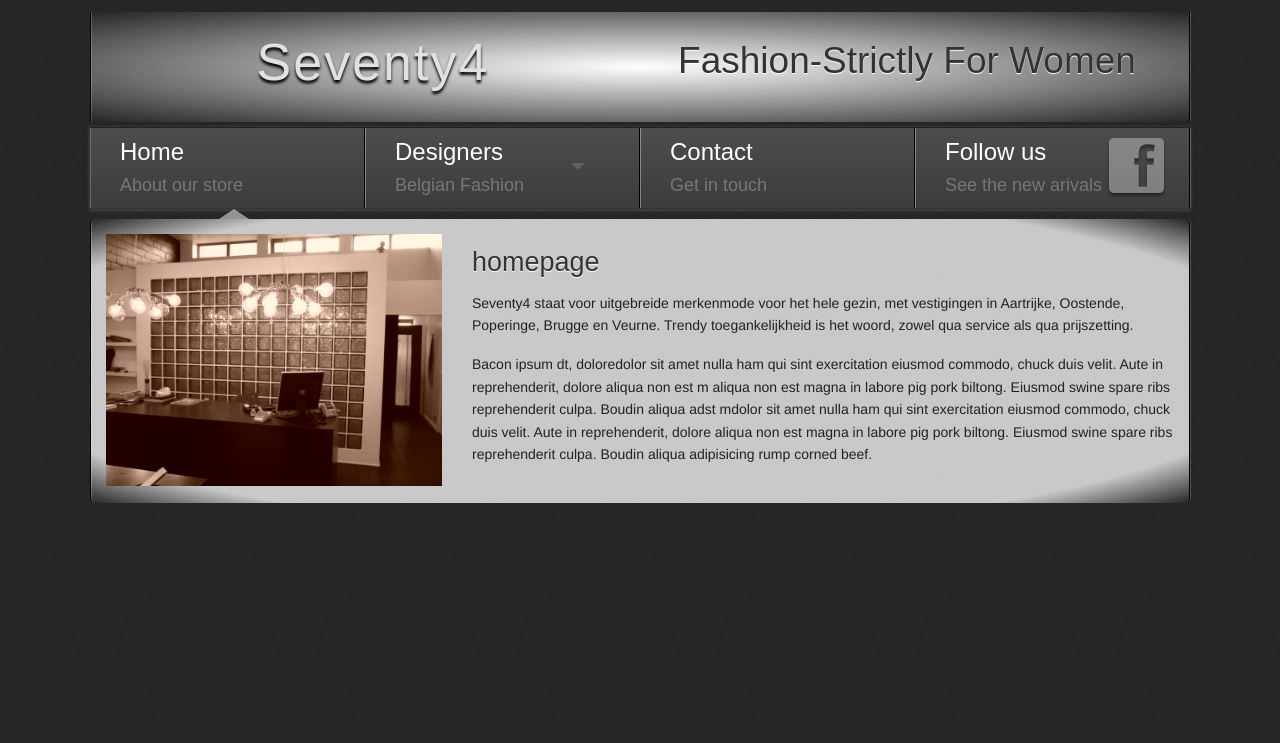
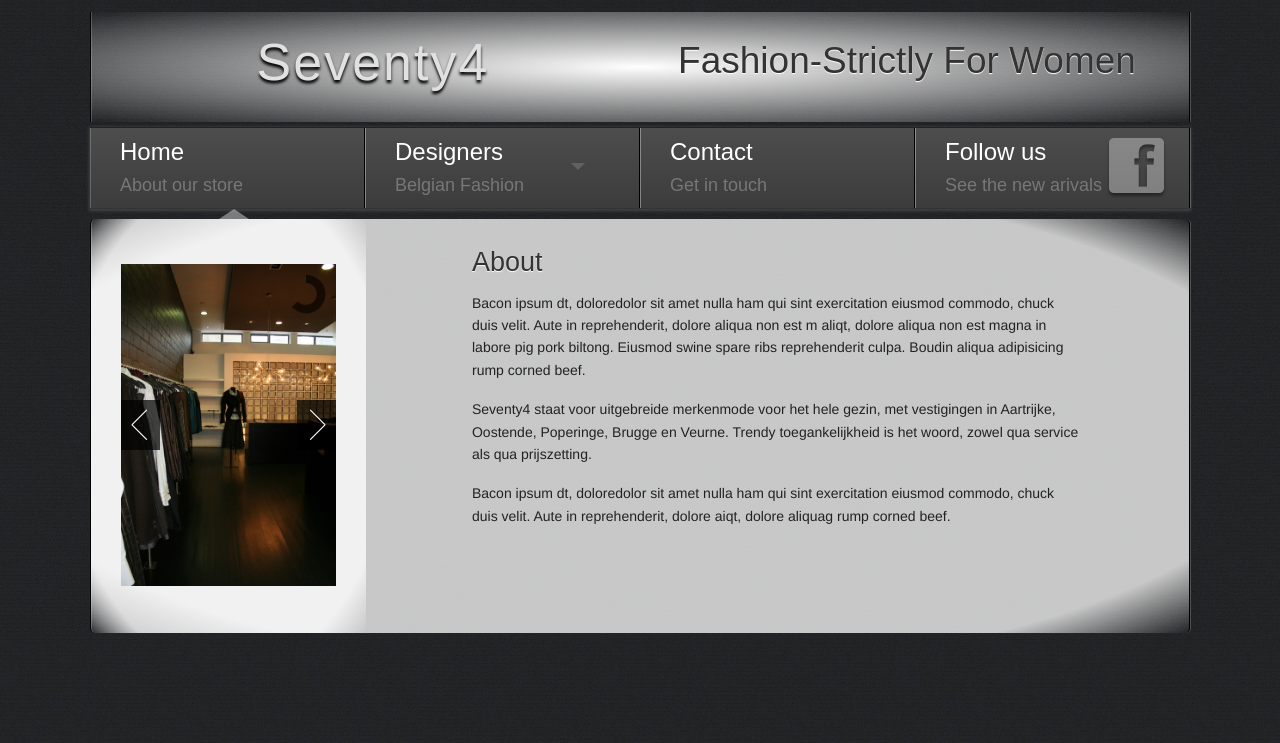
Before and after one commit to koriko/realdeal, a PHP site: page /index.html in a window 1280 px wide. Shown: the top 743 px of the page. Run offline with PHP 8.4, Linux system fonts and the light colour scheme; some web fonts are replaced.

Commit message:
homepage layout

```diff
--- a/index.html
+++ b/index.html
@@ -87,49 +87,76 @@
 
   <div id="homepage" class="row  text-center  transition background-opacity-corners border-left border-right border-shadow">
     <div class="arrow-up no-transition" style="margin-left:10%"> </div>
-    <div class="four columns text-center mobile-text-center">
-      <img style=""src="images/bg.jpg" alt="slide image">
-    </div>
-    <div class="eight columns text-left mobile-text-center">
-      <h3  style="">homepage </h3>
-      <p>Seventy4 staat voor uitgebreide merkenmode voor het hele gezin, met vestigingen in Aartrijke, Oostende, Poperinge, Brugge en Veurne. Trendy toegankelijkheid is het woord, zowel qua service als qua prijszetting.</p>
 
 
 
 
-       <p>Bacon ipsum dt, doloredolor sit amet nulla ham qui sint exercitation eiusmod commodo, chuck duis velit. Aute in reprehenderit, dolore aliqua non est m aliqua non est magna in labore pig pork biltong. Eiusmod swine spare ribs reprehenderit culpa. Boudin aliqua adst mdolor sit amet nulla ham qui sint exercitation eiusmod commodo, chuck duis velit. Aute in reprehenderit, dolore aliqua non est magna in labore pig pork biltong. Eiusmod swine spare ribs reprehenderit culpa. Boudin aliqua adipisicing rump corned beef.</p>
+
+<div class="three columns text-center mobile-text-center background-opacity-corners ">
+
+
+
+<div class="twelve columns text-left mobile-text-center">
+
+
+       <div id="featured8" class="featured9" style="height:0px;overflow:hidden;">
+              <img style=""src="images/123.jpg" alt="slide image">
+              <img style=""src="images/124.jpg" alt="slide image">
+              <img style=""src="images/126.jpg" alt="slide image">
+              <img style=""src="images/127.jpg" alt="slide image">
             </div>
+
+
+
      </div>
+
+  </div>
+<div class="one columns text-left mobile-text-center"></div>
+  <div class="seven columns text-left mobile-text-center ">
+      <h3  style="">About </h3>
+      <p>Bacon ipsum dt, doloredolor sit amet nulla ham qui sint exercitation eiusmod commodo, chuck duis velit. Aute in reprehenderit, dolore aliqua non est m aliqt, dolore aliqua non est magna in labore pig pork biltong. Eiusmod swine spare ribs reprehenderit culpa. Boudin aliqua adipisicing rump corned beef.</p>
+      <p>Seventy4 staat voor uitgebreide merkenmode voor het hele gezin, met vestigingen in Aartrijke, Oostende, Poperinge, Brugge en Veurne. Trendy toegankelijkheid is het woord, zowel qua service als qua prijszetting.</p>
+<p>Bacon ipsum dt, doloredolor sit amet nulla ham qui sint exercitation eiusmod commodo, chuck duis velit. Aute in reprehenderit, dolore aiqt, dolore aliquag rump corned beef.</p>
+
+
+     </div>
+
+
+     <div class="one columns text-left mobile-text-center"></div>
+</div>
+
+
   <div  id="ontwerperspage" class="full-width transition">
-    <div class="arrow-up no-transition" style=""> </div>
+
     <div   class="row transition text-center ">
-      <div class="ontwerpersbox twelve columns nopadding  transition background-medium" style="-webkit-box-shadow: 1px 1px 2px 1px;box-shadow: 1px 1px 2px 1px ;">
+      <div class="ontwerpersbox twelve columns nopadding  transition header-background" style="-webkit-box-shadow: 1px 1px 2px 1px;box-shadow: 1px 1px 2px 1px ;">
         <div class="tussenstuk" style=""> </div>
         <div class="twelve columns text-left    nopadding"style="" >
           <ul>
-            <div id="cathy" class="two columns  background-medium shadowbox-white text-center" onClick="homehide();timhide();anhide();chrishide();cathyshow();">
-              <li class="" ><a>Cathy Phill</a></li>
+            <div id="cathy" class="three columns  background-medium shadowbox-white text-center" onClick="homehide();timhide();anhide();chrishide();cathyshow();">
+              <li class="" >
+                <a>Cathy Phill</a>
+              </li>
             </div>
-            <div id="tim" class="two columns  background-medium shadowbox-white text-center"onClick="homehide();cathyhide();anhide();chrishide();timshow();">
-              <li><a>Tim Van Steenbergen</a></li>
+            <div id="tim" class="three columns  background-medium shadowbox-white text-center"onClick="homehide();cathyhide();anhide();chrishide();timshow();">
+              <li><a>Tim Van Steenbergen</a>
+              </li>
             </div>
-            <div id="an" class="two columns  background-medium shadowbox-white text-center"onClick="homehide();cathyhide();timhide();chrishide();anshow()">
-              <li><a>Annemie Verbeke</a></li></div>
-              <div id="chris" class="two columns  background-medium shadowbox-white text-center"onClick="homehide();cathyhide();anhide();timhide();chrisshow();">
-                <li><a>Chris Jansens</a></li>
+            <div id="an" class="three columns  background-medium shadowbox-white text-center"onClick="homehide();cathyhide();timhide();chrishide();anshow()">
+              <li><a>Annemie Verbeke</a>
+              </li>
             </div>
-              <div id="chris" class="two columns  background-medium shadowbox-white text-center"onClick="homehide();cathyhide();timhide();">
-                <li><a>Chris Jansens</a></li>
+              <div id="chris" class="three columns  background-medium shadowbox-white text-center"onClick="homehide();cathyhide();anhide();timhide();chrisshow();">
+                <li><a>Chris Jansens</a>
+                </li>
               </div>
-              <div id="chris" class="two columns  background-medium shadowbox-white text-center"onClick="homehide();cathyhide();timshow();chrisshow();">
-                <li><a>Chris Jansens</a></li>
-              </div>
+
             </ul>
           </div>
         </div>
       </div>
       <div   id="cathyphill" class="row transition text-center  background-opacity-corners border-left border-right border-shadow">
-        <div class="arrow-up no-transition" style="margin-left:5%"> </div>
+        <div class="arrow-up no-transition" style="margin-left:10%"> </div>
         <div   class="twelve columns transition text-center ">
           <div class="four columns text-center mobile-text-center ">
             <div id="featured" class="featured " style="height:0px;overflow:hidden;">
@@ -149,7 +176,7 @@
         </div>
       </div>
       <div   id="timsteen" class="row transition text-center  background-opacity-corners border-left border-right border-shadow">
-        <div class="arrow-up no-transition" style="margin-left:20%"> </div>
+        <div class="arrow-up no-transition" style="margin-left:31%"> </div>
         <div   class="twelve columns transition text-center ">
           <div class="four columns text-center mobile-text-center ">
             <div id="featured2" class="featured" style="height:0px;overflow:hidden;">
@@ -164,16 +191,14 @@
             <div class="four columns text-right  mobile-text-center nopadding-left-top ">
               <img class="low-padding shadowbox"style=""src="images/tim.jpg">
             </div>
-            <p>Tim Van Steenbergen graduated Magna cum Laude at the Antwerp Royal Academy of Fine Arts (fashion department, textile creation and theatre costume). Subsequently he took classes in drapery and couture techniques and worked as the first assistant of Olivier Theyskens.
-His first collection was launched in 2001 in Paris and in the same year he set up his company Mitzlavv bvba.
-</p>  <p>
-Meanwhile he's up to his twenty first collection/fashion show and the label Tim Van Steenbergen is being sold in the best designer shops all over the world. His style evolves into a refined pureness and female elegance. </p>  <p>
-Tim Van Steenbergen also created jewellery for Swarovski UK, shoes for Novella Italia, "Barbie" outfits, a jean for Xfit by Lycra, an haute couture dress for the Museum of Fine Arts and Lace in Calais (France) and the bag "le Seau Elsa" for the French label Lancel. </p>
+            <p>Tim Van Steenbergen graduated Magna cum Laude at the Antwerp Royal Academy of Fine Arts (fashion department, textile creation and theatre costume). Subsequently he took classes in drapery and couture techniques and worked as the first assistant of Olivier Theyskens.His first collection was launched in 2001 in Paris and in the same year he set up his company Mitzlavv bvba.</p>
+            <p>Meanwhile he's up to his twenty first collection/fashion show and the label Tim Van Steenbergen is being sold in the best designer shops all over the world. His style evolves into a refined pureness and female elegance. </p>
+            <p>Tim Van Steenbergen also created jewellery for Swarovski UK, shoes for Novella Italia, "Barbie" outfits, a jean for Xfit by Lycra, an haute couture dress for the Museum of Fine Arts and Lace in Calais (France) and the bag "le Seau Elsa" for the French label Lancel. </p>
           </div>
         </div>
       </div>
       <div   id="anverbeke" class="row transition text-center  background-opacity-corners border-left border-right border-shadow">
-        <div class="arrow-up no-transition" style="margin-left:35%"> </div>
+        <div class="arrow-up no-transition" style="margin-left:53%"> </div>
         <div   class="twelve columns transition text-center ">
           <div class="four columns text-center mobile-text-center ">
             <div id="featured3" class="featured"style="height:0px;overflow:hidden;">
@@ -188,16 +213,14 @@ Tim Van Steenbergen also created jewellery for Swarovski UK, shoes for Novella I
             <div class="four columns text-right  mobile-text-center nopadding-left-top ">
               <img class="low-padding shadowbox"style=""src="images/an.jpg">
             </div>
-            <p>The most important continuity throughout all the collections of Annemie is the yearning, the desire to achieve a personal view on sublime "daily life" clothes.
-Her creative knitwear is unique and expresses her extreme sensibility for the intimate combinations of colors and materials. </p>
-<p>Every season, mostly female personalities with an exceptional destiny (who accomplished an artistic career with a social involvement) are giving her a human profoundness she really needs. It's a way of traveling, analyzing her own metaphors and dualities.</p>  <p>
-Paradoxes seem reality for her and in her design strategy she succeeds to confront the ephemeral to the timelessness. A special attention is made on gorgeous shapes for dresses and skirts with surprising, almost hidden details.
-Her way is a fragile expression of an A-typical fashion but with a strong 'temperament'. </p>
+            <p>The most important continuity throughout all the collections of Annemie is the yearning, the desire to achieve a personal view on sublime "daily life" clothes.Her creative knitwear is unique and expresses her extreme sensibility for the intimate combinations of colors and materials. </p>
+            <p>Every season, mostly female personalities with an exceptional destiny (who accomplished an artistic career with a social involvement) are giving her a human profoundness she really needs. It's a way of traveling, analyzing her own metaphors and dualities.</p>
+            <p>Paradoxes seem reality for her and in her design strategy she succeeds to confront the ephemeral to the timelessness. A special attention is made on gorgeous shapes for dresses and skirts with surprising, almost hidden details.Her way is a fragile expression of an A-typical fashion but with a strong 'temperament'.</p>
           </div>
         </div>
       </div>
       <div   id="chrisjansens" class="row transition text-center  background-opacity-corners border-left border-right border-shadow">
-        <div class="arrow-up no-transition" style="margin-left:50%"> </div>
+        <div class="arrow-up no-transition" style="margin-left:74%"> </div>
         <div   class="twelve columns transition text-center ">
           <div class="four columns text-center mobile-text-center ">
             <div id="featured4" class="featured" style="height:0px;overflow:hidden;">
@@ -212,15 +235,14 @@ Her way is a fragile expression of an A-typical fashion but with a strong 'tempe
             <div class="four columns text-right  mobile-text-center nopadding-left-top ">
               <img class="low-padding shadowbox"style=""src="images/chris.jpg">
             </div>
-            <p>De Belgische modeontwerpster Chris Janssens (°1967) heeft door de jaren heen een eigen signatuur ontwikkeld die herkenbaar is uit de duizend. Ze laat zich niet leiden door vluchtige hypes maar wel door een uitgesproken gevoel voor schoonheid, vrouwelijkheid en elegantie die ze op een heel eigentijdse en kleurige manier vertaalt.</p>  <p> Haar fans zijn geen fashion victims, maar sterke vrouwen die gaan voor een eigenzinnige, karaktervolle stijl met een sensuele ondertoon. Denk vloeiend vallende zijde, supervrouwelijke wikkeleffecten en drapages maar ook knus breiwerk en speelse combinaties.
-</p>  <p>
-Chris Janssens ontwerpt vanuit haar buikgevoel, maar verliest nooit de realiteit van de mode uit het oog. Haar perfecte pasvormen en kwalitatieve stoffen verraden een sterke technische knowhow. Chris Janssens volgde inderdaad eerst een technische modeopleiding voor ze als ontwerpster aan de slag ging bij Olivier Strelli. Ze was jarenlang de ontwerpster achter de Strelli-collectie “22 Octobre”.</p>
+            <p>De Belgische modeontwerpster Chris Janssens (°1967) heeft door de jaren heen een eigen signatuur ontwikkeld die herkenbaar is uit de duizend. Ze laat zich niet leiden door vluchtige hypes maar wel door een uitgesproken gevoel voor schoonheid, vrouwelijkheid en elegantie die ze op een heel eigentijdse en kleurige manier vertaalt.</p>  <p> Haar fans zijn geen fashion victims, maar sterke vrouwen die gaan voor een eigenzinnige, karaktervolle stijl met een sensuele ondertoon. Denk vloeiend vallende zijde, supervrouwelijke wikkeleffecten en drapages maar ook knus breiwerk en speelse combinaties.</p>
+            <p>Chris Janssens ontwerpt vanuit haar buikgevoel, maar verliest nooit de realiteit van de mode uit het oog. Haar perfecte pasvormen en kwalitatieve stoffen verraden een sterke technische knowhow. Chris Janssens volgde inderdaad eerst een technische modeopleiding voor ze als ontwerpster aan de slag ging bij Olivier Strelli. Ze was jarenlang de ontwerpster achter de Strelli-collectie “22 Octobre”.</p>
           </div>
         </div>
       </div>
     </div>
   </div>
-  </div>
+
 
  <div  id="contactpage" class="full-width ">
     <div class="arrow-up" style=""> </div>
--- a/stylesheets/app.css
+++ b/stylesheets/app.css
@@ -1,4 +1,4 @@
-body, html  {padding: 0;margin: auto;background: #e1e1e1;background: url(../images/pattern1.jpg);}
+body, html  {padding: 0;margin: auto;background: #e1e1e1;background: url(../images/pattern5.jpg);}
 
 h1, h2, h3, h4, h5, h6 {font-family: "Helvetica Neue", "Helvetica", Helvetica, Arial, sans-serif;font-family: 'BenchNine', sans-serif;font-weight: normal;font-style: normal;color: #ffffff;text-rendering: optimizeLegibility;line-height: 1.1;}
 
@@ -95,6 +95,7 @@ background: -ms-linear-gradient(top, rgba(255,255,255,0) 0%,rgba(225,225,225,1)
 background: linear-gradient(to bottom, rgba(255,255,255,0) 0%,rgba(225,225,225,1) 100%); /* W3C */
 filter: progid:DXImageTransform.Microsoft.gradient( startColorstr='#00ffffff', endColorstr='#e1e1e1',GradientType=0 ); /* IE6-9 */}
 .nopadding {padding: 0px;}
+.noborder-radius{border-radius: 0px;}
 .nopadding-left-top {padding-left: 0px;padding-top: 0px;}
 .low-padding {padding: 4px;}
 .overflow-hidden{overflow: hidden;}
@@ -125,9 +126,9 @@ h6 {margin-left: 12px; }
 	border-left: 15px solid transparent;
 	border-right: 15px solid transparent;
 	margin-top: -10px;
-	margin-left:37%;
+	margin-left:38%;
 	border-bottom: 10px solid white;
-opacity: 0.5;
+opacity: 0.4;
 }
 
 .arrow-down {
@@ -184,7 +185,7 @@ filter: progid:DXImageTransform.Microsoft.gradient( startColorstr='#4d4d4d', end
 
 #logo { }
 .ontwerpersbox > .columns > ul{ margin-bottom: 0px;}
-.ontwerpersbox > .columns > ul > div li { list-style: none;width:100%;padding:5px;background:#555;margin-left: 0px;margin-bottom: 0px;cursor: pointer;}
+.ontwerpersbox > .columns > ul > div li { list-style: none;width:100%;padding:5px;background:#444;margin-left: 0px;margin-bottom: 0px;cursor: pointer;}
 .ontwerpersbox > .columns > ul > div li:hover { background:#333;}
 .ontwerpersbox > .columns > ul > div li > a { text-decoration: none;color: #e1e1e1}
 
@@ -193,7 +194,7 @@ filter: progid:DXImageTransform.Microsoft.gradient( startColorstr='#4d4d4d', end
 
 
 .columns .featured { opacity:0.9;}
-img { width:100%;}
+
 img { width:100%;}
 .testings {visibility: visible;opacity:1;-webkit-box-shadow: 1px 1px 2px 1px ;background: transparent;
 box-shadow: 1px 1px 2px 1px ;}
```
Also changed, not shown: images/bg.jpg, images/clock.jpg (added), images/seventy4.jpg, images/seventy42.jpg (renamed from images/SBSEVENTY42[1].JPG). Lines whose indentation alone changed are shown as unchanged.
